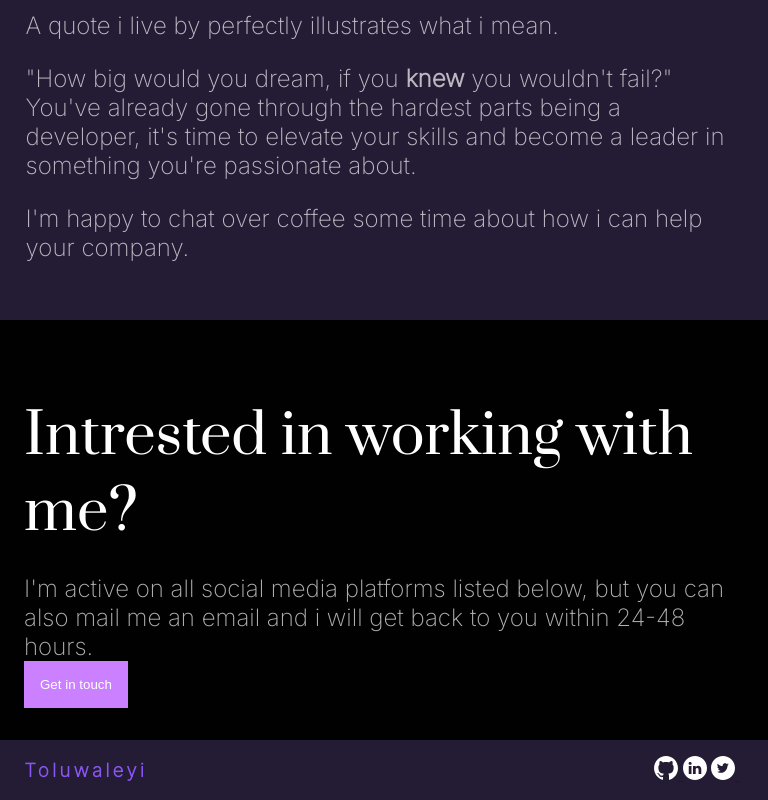
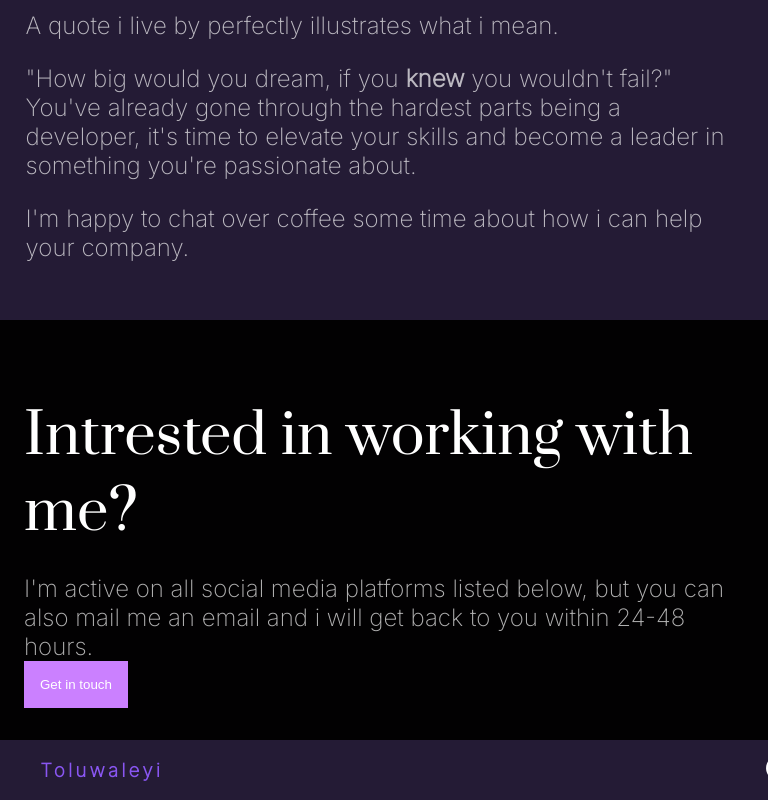
Before and after one commit to Toluwaleyi/Toluwaleyi-landing-page, a plain HTML site: page index.html in a window 768 px wide. Shown: the part 2855-3655 px from the top of the page. Drawn offline with Linux system fonts and the light colour scheme.

Commit message:
Update stylesfortablet.css

```diff
--- a/stylesfortablet.css
+++ b/stylesfortablet.css
@@ -65,7 +65,7 @@
         justify-content: space-between;
         margin-left: -7.98rem;
         margin-right: -8rem;
-        padding: 0rem 8rem;
+        padding: 0rem 1rem 0 9rem;
         background-color: var(--third-color);
      }
      .get{
```
